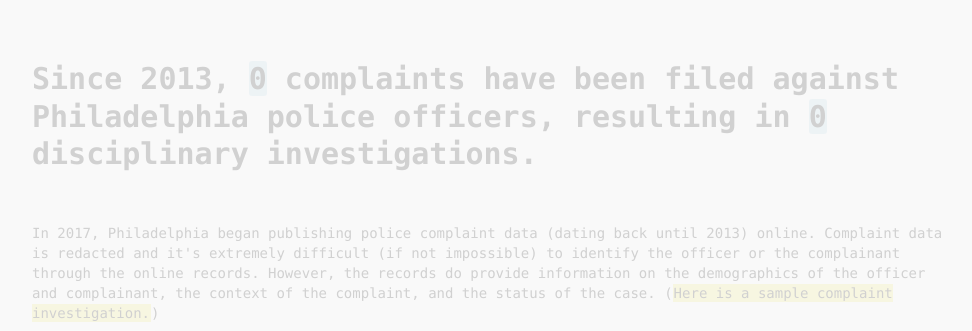
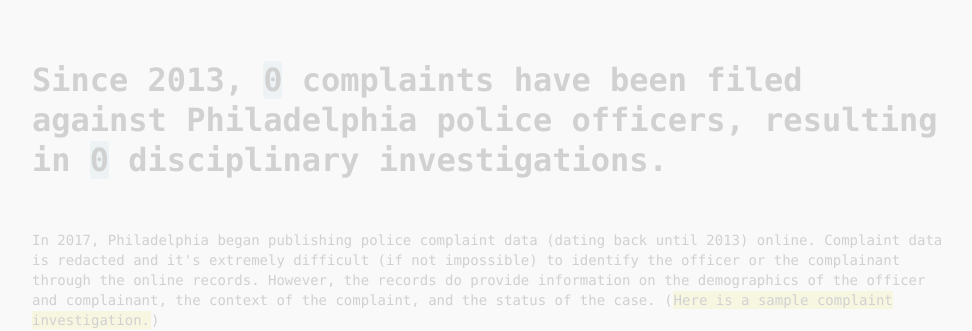
Before and after one commit to sdl60660/philly_police_complaints, a Flask app: template templates/index.html in a window 1280 px wide; the page is wider, and only the part inside the window is pictured. Shown: the top 331 px of that part, without its empty margins (133-1105 px from the left). Run offline with Flask 2, Linux system fonts and the light colour scheme; the template is opened without the code that fills it, so the values that code supplies are empty; some libraries are stand-ins or nearby versions.

Commit message:
Fixed intro text header font-size so that line breaks do not change on number trigger

```diff
--- a/static/css/style.css
+++ b/static/css/style.css
@@ -177,6 +177,7 @@ strong {
 
 #intro-area h2 {
     line-height: 1.25;
+    font-size: 24pt;
 }
 
 #sort_feature_select_chosen {
```
